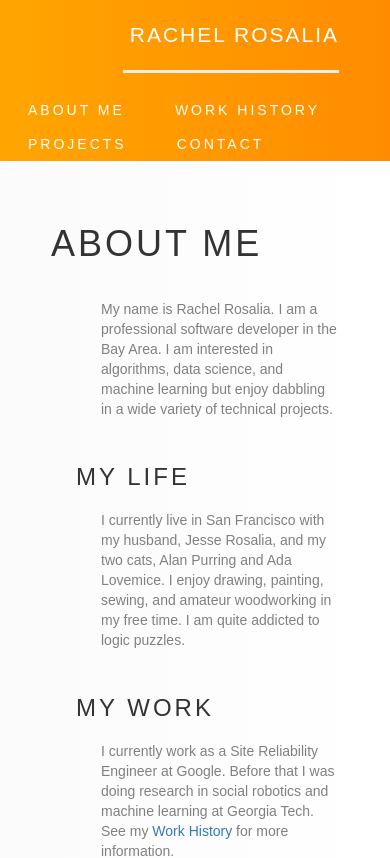
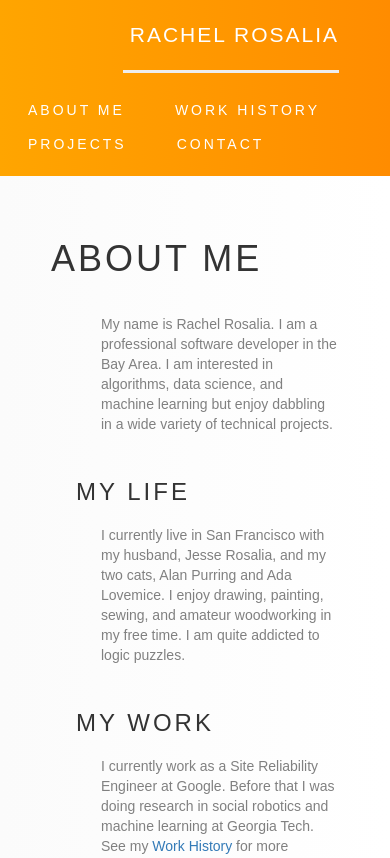
Before and after one commit to roaclark/rachel-rosalia, a React (Create React App) app in the folder client/: page / in a window 390 px wide. Shown: the top 858 px of the page. Built offline with nearby package versions, Linux system fonts and the light colour scheme.

Commit message:
Button spacing tweaks on small screens

```diff
--- a/client/src/navbar/NavBar.css
+++ b/client/src/navbar/NavBar.css
@@ -5,6 +5,8 @@
   background: -o-linear-gradient(right, orange, darkorange); /* For Opera 11.1 to 12.0 */
   background: -moz-linear-gradient(right, orange, darkorange); /* For Firefox 3.6 to 15 */
   background: linear-gradient(to right, orange, darkorange); /* Standard syntax */
+
+  padding-bottom: 15px;
 }
 
 .Photo-container, .Profile-photo {
@@ -32,7 +34,7 @@ hr.Nav-text {
 }
 
 .Nav-button {
-  background-color: none;
+  background-color: transparent;
   color: white;
   text-align: right;
   text-transform: uppercase;
```
